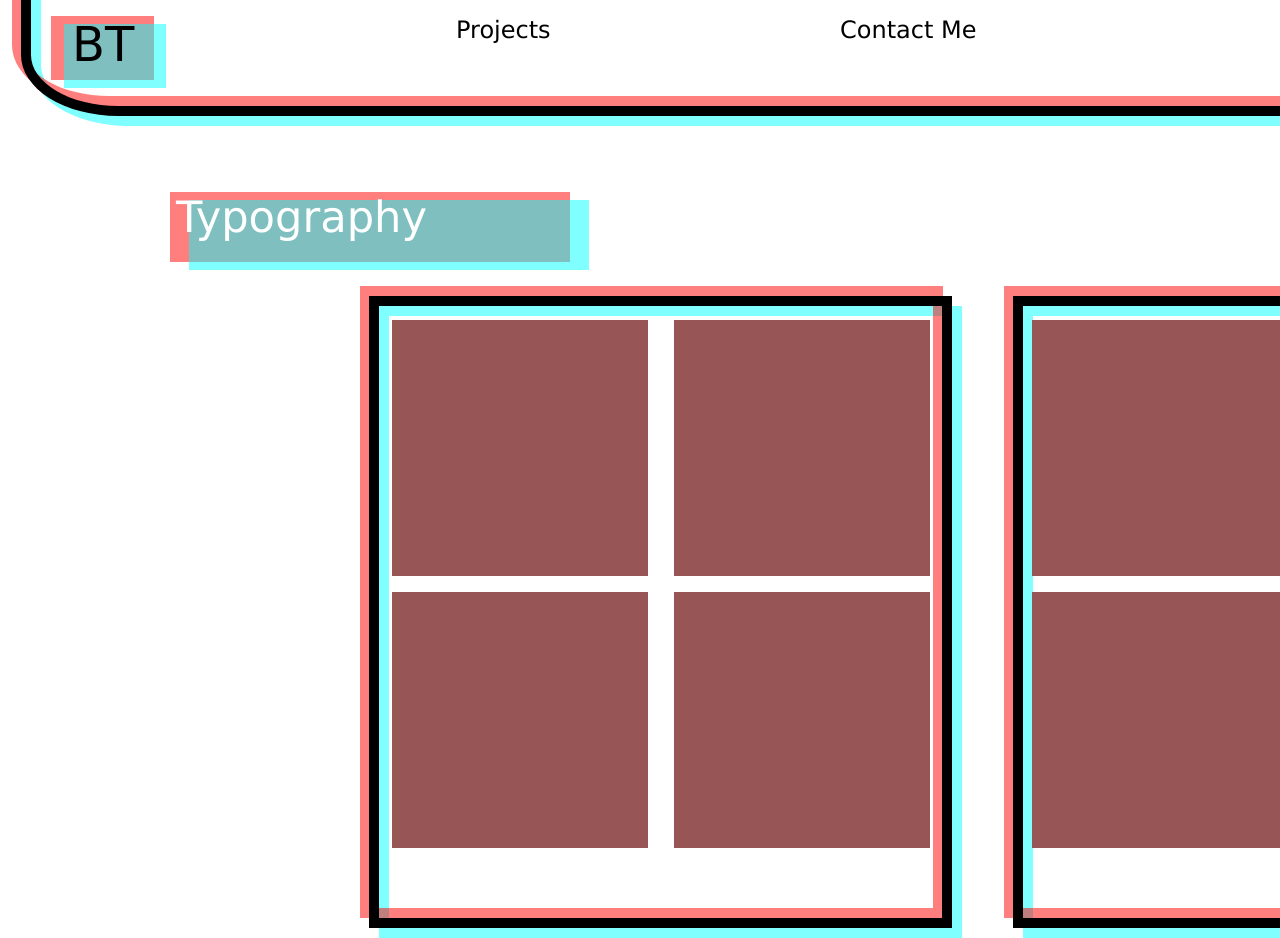
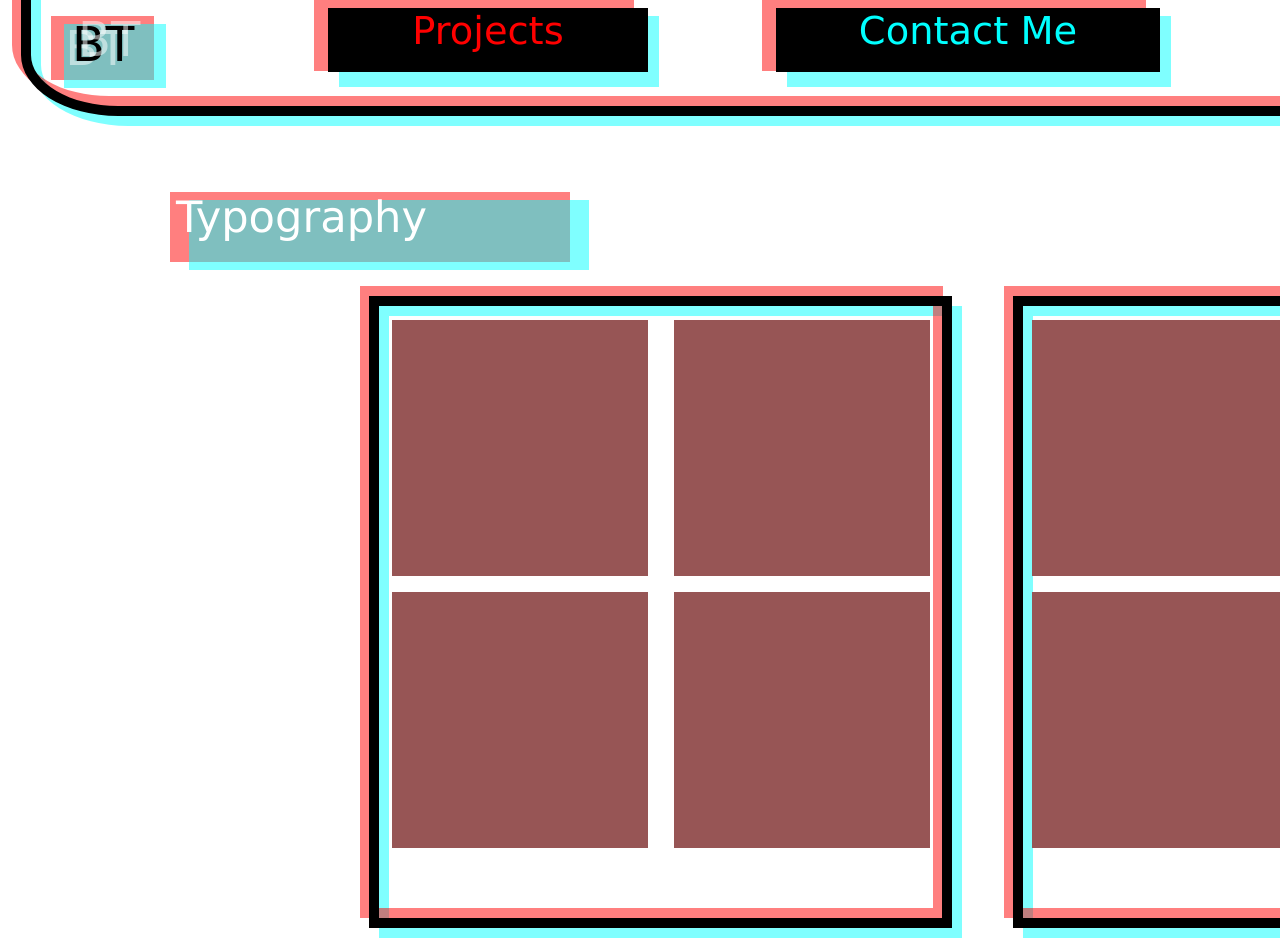
Before and after one commit to Timonz4ksu/Timonz4ksu.github.io, a plain HTML site: page index.html in a window 1280 px wide. Shown: the top 938 px of the page. Drawn offline with Linux system fonts and the light colour scheme.

Commit message:
More updates to First page

```diff
--- a/index.html
+++ b/index.html
@@ -11,7 +11,9 @@
         <div class="headder"></div>
         <div class="headderlinks">
             <div class="bt">
-                <div class="btlink">BT</div>
+                <div class="btlink1">BT</div>
+                <div class="btlink2">BT</div>
+                <div class="btlink3">BT</div>
             </div>
             <div class="projectstab">Projects</div>
             <div class="contactmetab">Contact Me</div>
--- a/style.css
+++ b/style.css
@@ -41,10 +41,75 @@ body{
 }
 .headderlinks{
     display: grid;
-    grid-template-columns: 30vw 30vw 20vw;
+    grid-template-columns: 10vw 25vw 30vw;
+    column-gap: 10vw;
     margin-left: 5vw;
     margin-top: 2vh;
     margin-bottom: 15vh;
+}
+.projectstab{
+    background-color: rgb(0, 0, 0);
+    text-align: center;
+    color: red;
+    font-size: 1.6em;
+    height: 8vh;
+    margin-top: -1vh;
+}
+.projectstab:before{
+    background-color: #00FFFF;
+    content: "";
+    display: block;
+    position: absolute;
+    width: 25vw;
+    height: 8.9vh;
+    top: 2vh;
+    left: 26.5vw;
+    opacity: 0.5;
+    z-index: -10;
+}
+.projectstab:after{
+    background-color: red;
+    content: "";
+    display: block;
+    position: absolute;
+    width: 25vw;
+    height: 8.9vh;
+    top: 0vh;
+    left: 24.5vw;
+    opacity: 0.5;
+    z-index: -10;
+}
+.contactmetab{
+    background-color: black;
+    color: #00FFFF;
+    text-align: center;
+    font-size: 1.6em;
+    height: 8vh;
+    margin-top: -1vh;
+}
+.contactmetab:before{
+    background-color: #00FFFF;
+    content: "";
+    display: block;
+    position: absolute;
+    width: 30vw;
+    height: 8.9vh;
+    top: 2vh;
+    left: 61.5vw;
+    opacity: 0.5;
+    z-index: -10;
+}
+.contactmetab:after{
+    background-color: red;
+    content: "";
+    display: block;
+    position: absolute;
+    width: 30vw;
+    height: 8.9vh;
+    top: 0vh;
+    left: 59.5vw;
+    opacity: 0.5;
+    z-index: -10;
 }
 .bt{
 
@@ -73,9 +138,27 @@ body{
     opacity: 0.5;
     z-index: -10;
 }
-.btlink{
+.btlink1{
     font-size: 2em;
 }
+.btlink2{
+    color: white;
+    opacity: 0.5;
+    font-size: 2em;
+    position: absolute;
+    left: 6.1vw;
+    top: 1.4vh;
+}
+.btlink3{
+    color: white;
+    opacity: 0.5;
+    font-size: 2em;
+    position: absolute;
+    left: 5.1vw;
+    top: 2.5vh;
+    z-index: -1;
+}
+
 .main{
     display: grid;
     grid-template-rows: 80vh 80vh 80vh 80vh;
```
